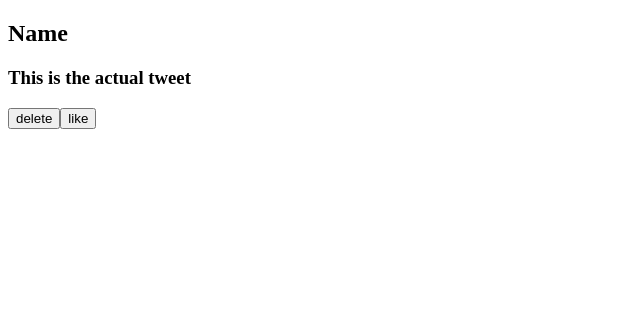
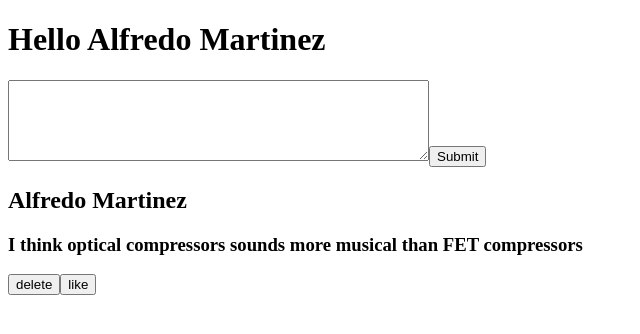
Before and after one commit to AMartinezSounds/reactpractice, a React (Create React App) app: page / in a window 1280 px wide. Shown: the top 334 px of the page, without its empty margins (0-640 px from the left). Built offline with nearby package versions, Linux system fonts and the light colour scheme.

Commit message:
added createTweet component and passing data from app to tweet via props

```diff
--- a/src/App.js
+++ b/src/App.js
@@ -1,8 +1,17 @@
 import './App.css';
 import Tweet from './components/tweet';
+import CreateTweet from './components/createTweet';
 
 function App() {
-  return <Tweet/>;
+  const name = "Alfredo Martinez";
+  const message = "I think optical compressors sounds more musical than FET compressors"
+  return (
+    <div>
+      <h1>Hello {name}</h1>
+      <CreateTweet/>
+      <Tweet name={name} message={message}/>
+    </div>
+  );
 }
 
 export default App;
--- /dev/null
+++ b/src/components/createTweet.js
@@ -0,0 +1,12 @@
+import React from 'react';
+
+const CreateTweet = () => {
+    return (
+        <form>
+            <textarea cols="50" rows="5"></textarea>
+            <button>Submit</button>
+        </form>
+    )
+}
+
+export default CreateTweet;
--- a/src/components/tweet.js
+++ b/src/components/tweet.js
@@ -1,10 +1,10 @@
 import React from 'react';
 
-const Tweet = () => {
+const Tweet = ({name, message}) => {
     return (
         <div>
-            <h2>Name</h2>
-            <h3>This is the actual tweet</h3>
+            <h2>{name}</h2>
+            <h3>{message}</h3>
             <button>delete</button>
             <button>like</button>
         </div>
```
